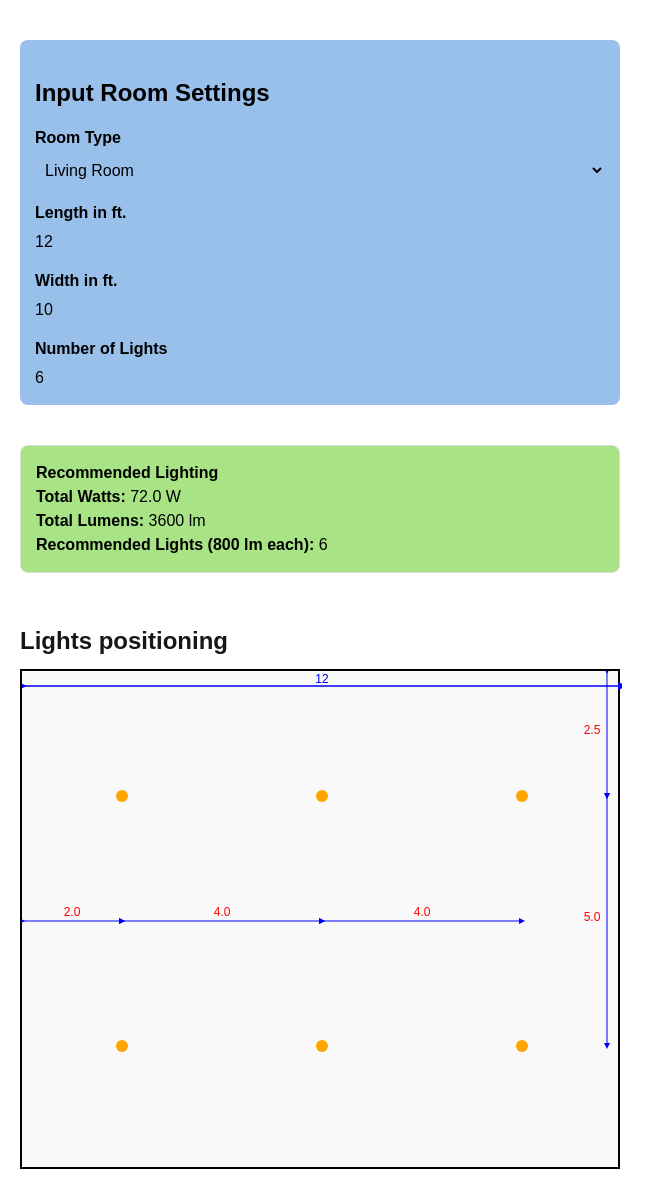
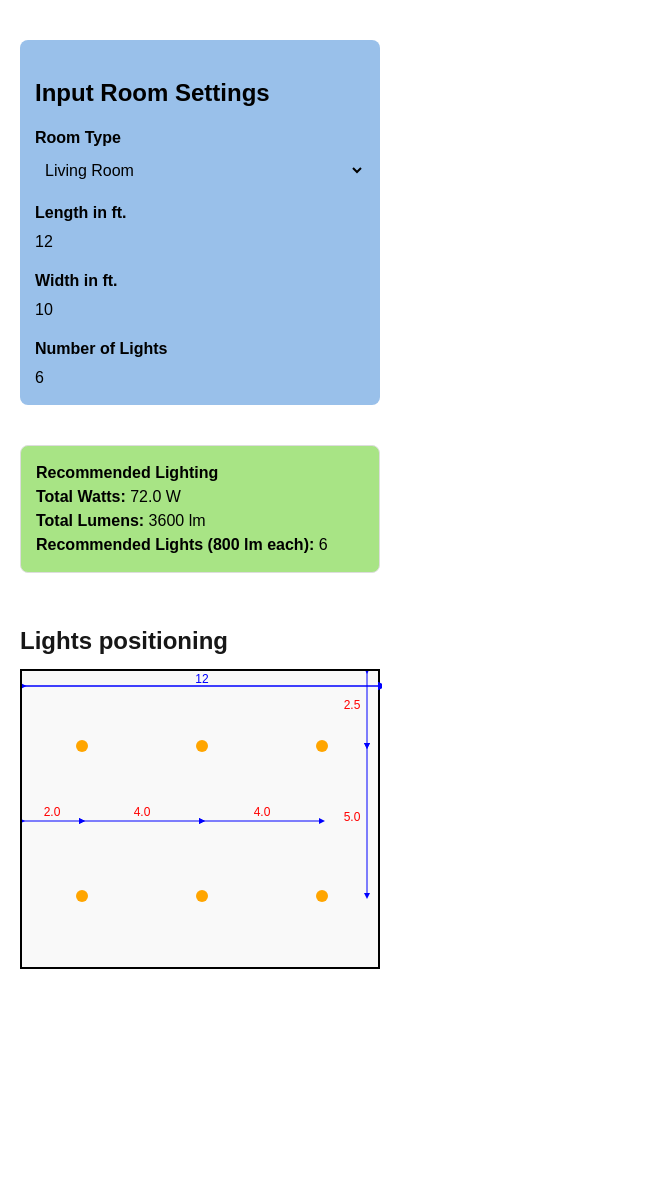
Before and after one commit to sreekanthyerragunta/lighting-calculator, a Next.js app: page / in a window 1280 px wide. Shown: the whole page, without its empty margins (0-665 px from the left). After the commit the page ends 989 px from the top, so only its background shows below. Built offline with nearby package versions, Linux system fonts and the light colour scheme.

Commit message:
width set to 360

```diff
--- a/app/page.tsx
+++ b/app/page.tsx
@@ -54,14 +54,14 @@ export default function Home() {
   const lumensPerLight = 800;
   const recommendedLights = Math.ceil(lighting.lumens / lumensPerLight) + (Math.ceil(lighting.lumens / lumensPerLight) % 2);
 
-  const maxSize = 600;
+  const maxSize = 360;
   const scale = Math.min(maxSize / length, maxSize / width);
 
   const roomWidthPx = length * scale;
   const roomHeightPx = width * scale;
 
   return (
-    <div style={{ padding: 20 }}>
+    <div style={{ padding: 20}}>
 
       <div
         style={{
@@ -70,6 +70,7 @@ export default function Home() {
           flexDirection: "column",
           alignItems: "flex-stanprt",
           marginTop: 20,
+          maxWidth: 360,
         }}
       >
         {/* LEFT SIDE → Room Settings */}
@@ -81,7 +82,8 @@ export default function Home() {
             flexDirection: "column",
             gap: 15,
             minWidth: 220,
-            maxWidth: 600,
+            width: "100%",
+            maxWidth: 360,
             padding: 15,
             borderRadius: 8,
           }}>
@@ -137,7 +139,8 @@ export default function Home() {
             borderRadius: 8,
             background: "#a8e485",
             minWidth: 220,
-            maxWidth: 600,
+            width: "100%",
+            maxWidth: 360,
             color: "black",
           }}
         >
@@ -158,7 +161,7 @@ export default function Home() {
         </div>
       </div>
 
-      <h3 style={{ marginTop: 50, fontWeight: 'bold', fontSize: '24px' }}>Lights positioning</h3>
+      <h3 style={{ marginTop: 50, fontWeight: 'bold', fontSize: '24px', maxWidth: 360}}>Lights positioning</h3>
 
       {/* Room */}
       <div
@@ -166,7 +169,7 @@ export default function Home() {
           marginTop: 10,
           position: "relative",
           width: roomWidthPx,
-          maxWidth: 600,
+          maxWidth: 360,
           height: roomHeightPx,
           border: "2px solid black",
           background: "#f9f9f9",
@@ -208,7 +211,7 @@ export default function Home() {
             top: 0,
             left: 0,
             pointerEvents: "none",
-            maxWidth: 600
+            maxWidth: 360
           }}
         >
           <defs>
```
